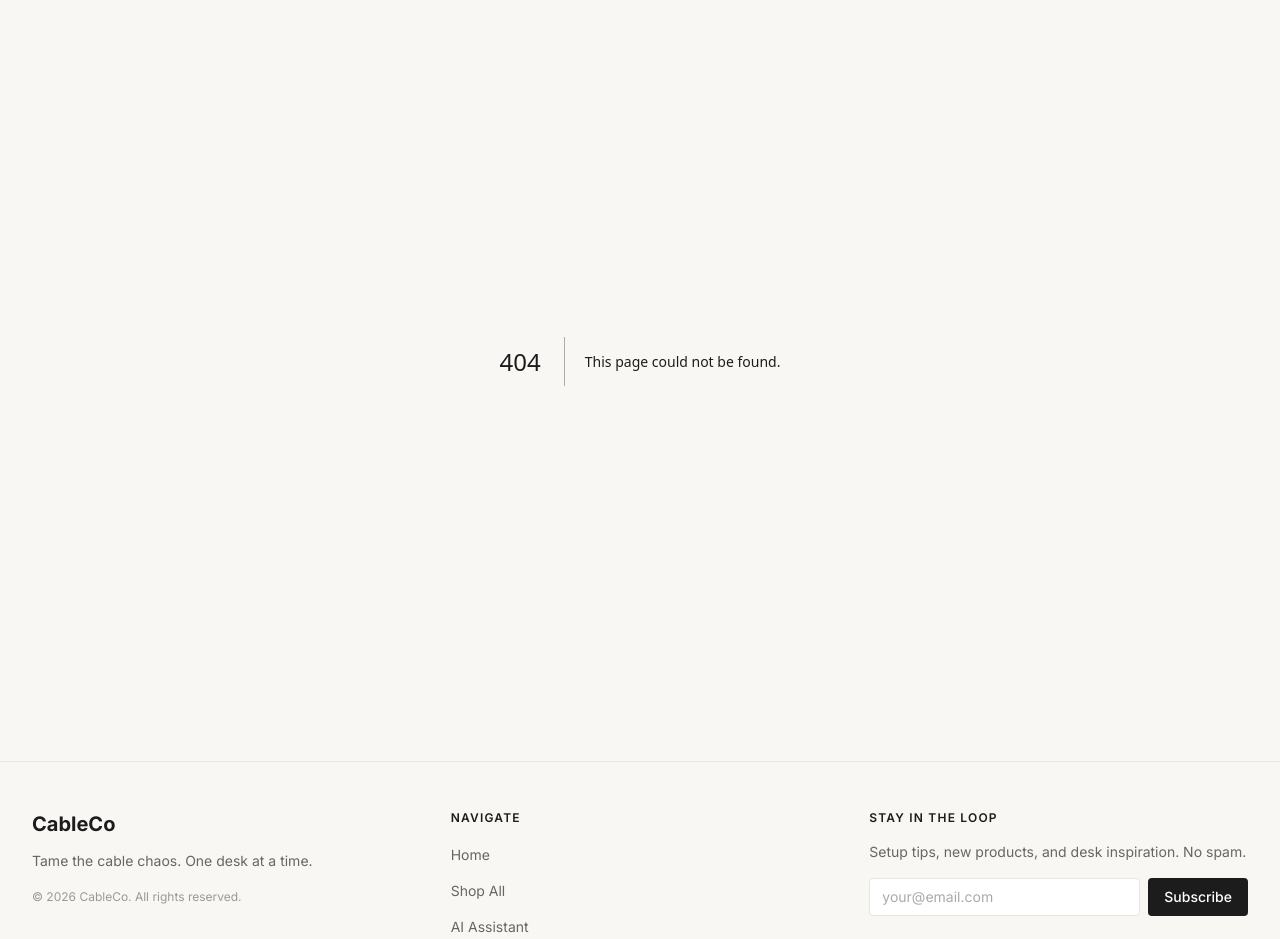
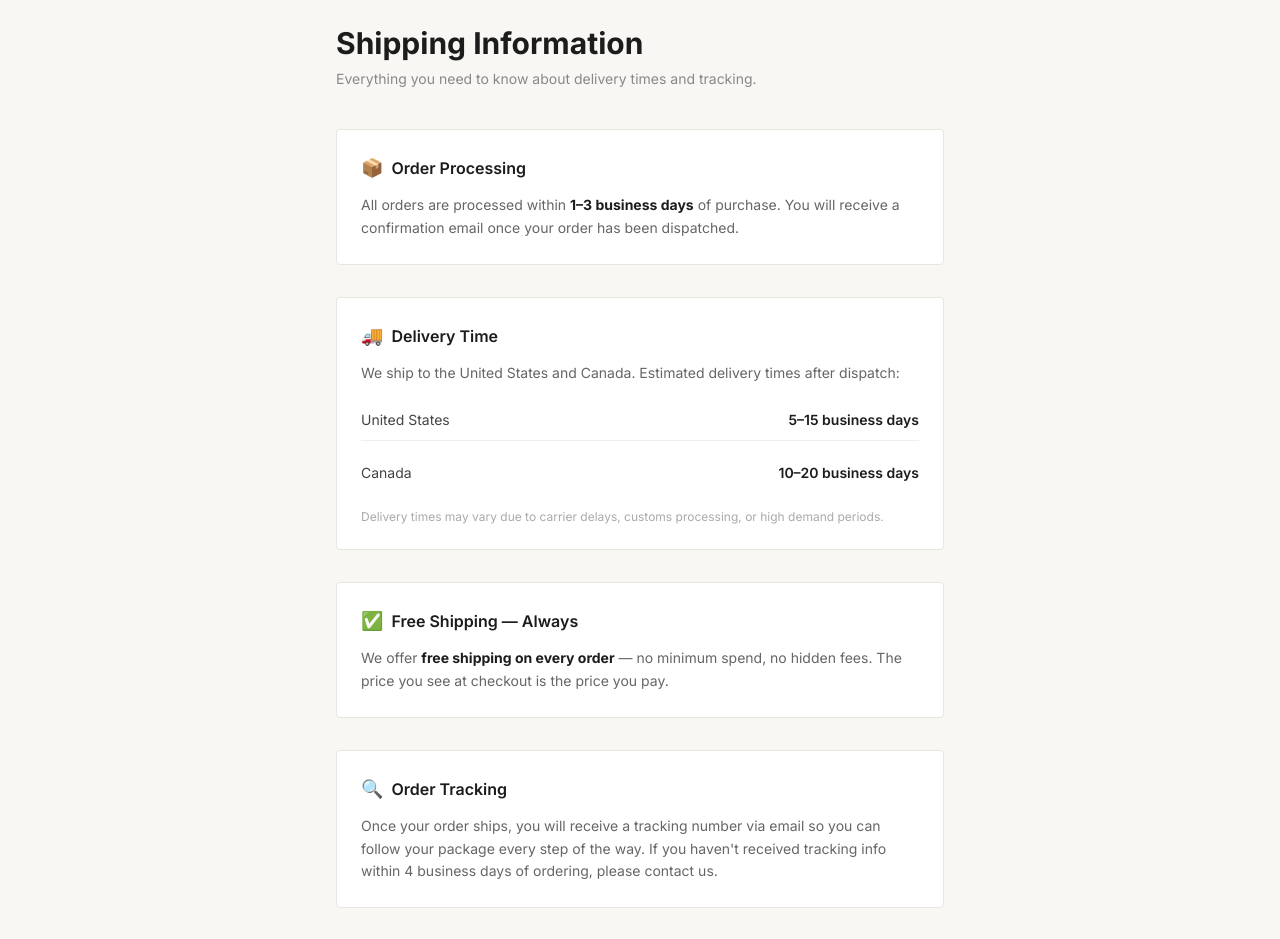
Before and after one commit to matteensekander/cable-management-shop, a Next.js app: page /shipping in a window 1280 px wide. Before the commit this address had no page. Shown: the part 140-1079 px from the top of the page. Built offline with nearby package versions, Linux system fonts and the light colour scheme.

Commit message:
Add shipping info page and link from footer and cart

```diff
--- a/src/app/cart/page.tsx
+++ b/src/app/cart/page.tsx
@@ -209,7 +209,12 @@ export default function CartPage() {
                 {loading ? 'Redirecting to Stripe…' : 'Proceed to Checkout'}
               </button>
               <p className="mt-4 text-xs text-[#888] text-center">
-                Free shipping on all orders
+                Free shipping · Delivered in 5–15 business days
+              </p>
+              <p className="mt-1 text-xs text-center">
+                <Link href="/shipping" className="text-[#AAA] hover:text-[#888] underline underline-offset-2 transition-colors">
+                  Shipping info
+                </Link>
               </p>
             </div>
           </div>
--- /dev/null
+++ b/src/app/shipping/page.tsx
@@ -0,0 +1,81 @@
+export const metadata = {
+  title: 'Shipping Information — CableCo',
+  description: 'Shipping times, delivery estimates, and order tracking for CableCo orders.',
+};
+
+export default function ShippingPage() {
+  return (
+    <div className="max-w-2xl mx-auto px-4 sm:px-6 lg:px-8 py-16">
+      <h1 className="text-3xl font-bold text-[#1C1C1C] mb-2">Shipping Information</h1>
+      <p className="text-[#888] mb-10 text-sm">Everything you need to know about delivery times and tracking.</p>
+
+      <div className="space-y-8">
+
+        {/* Processing */}
+        <div className="border border-[#E8E6E1] rounded-[4px] p-6 bg-white">
+          <h2 className="font-semibold text-[#1C1C1C] mb-3 flex items-center gap-2">
+            <span className="text-lg">📦</span> Order Processing
+          </h2>
+          <p className="text-sm text-[#666] leading-relaxed">
+            All orders are processed within <strong className="text-[#1C1C1C]">1–3 business days</strong> of purchase.
+            You will receive a confirmation email once your order has been dispatched.
+          </p>
+        </div>
+
+        {/* Delivery */}
+        <div className="border border-[#E8E6E1] rounded-[4px] p-6 bg-white">
+          <h2 className="font-semibold text-[#1C1C1C] mb-3 flex items-center gap-2">
+            <span className="text-lg">🚚</span> Delivery Time
+          </h2>
+          <p className="text-sm text-[#666] leading-relaxed mb-4">
+            We ship to the United States and Canada. Estimated delivery times after dispatch:
+          </p>
+          <div className="space-y-3">
+            <div className="flex justify-between items-center py-2.5 border-b border-[#F0EEE9]">
+              <span className="text-sm text-[#444]">United States</span>
+              <span className="text-sm font-semibold text-[#1C1C1C]">5–15 business days</span>
+            </div>
+            <div className="flex justify-between items-center py-2.5">
+              <span className="text-sm text-[#444]">Canada</span>
+              <span className="text-sm font-semibold text-[#1C1C1C]">10–20 business days</span>
+            </div>
+          </div>
+          <p className="text-xs text-[#AAA] mt-4">
+            Delivery times may vary due to carrier delays, customs processing, or high demand periods.
+          </p>
+        </div>
+
+        {/* Free shipping */}
+        <div className="border border-[#E8E6E1] rounded-[4px] p-6 bg-white">
+          <h2 className="font-semibold text-[#1C1C1C] mb-3 flex items-center gap-2">
+            <span className="text-lg">✅</span> Free Shipping — Always
+          </h2>
+          <p className="text-sm text-[#666] leading-relaxed">
+            We offer <strong className="text-[#1C1C1C]">free shipping on every order</strong> — no minimum spend, no hidden fees.
+            The price you see at checkout is the price you pay.
+          </p>
+        </div>
+
+        {/* Tracking */}
+        <div className="border border-[#E8E6E1] rounded-[4px] p-6 bg-white">
+          <h2 className="font-semibold text-[#1C1C1C] mb-3 flex items-center gap-2">
+            <span className="text-lg">🔍</span> Order Tracking
+          </h2>
+          <p className="text-sm text-[#666] leading-relaxed">
+            Once your order ships, you will receive a tracking number via email so you can follow your package every step of the way.
+            If you haven&apos;t received tracking info within 4 business days of ordering, please contact us.
+          </p>
+        </div>
+
+        {/* Questions */}
+        <div className="bg-[#F8F7F4] border border-[#E8E6E1] rounded-[4px] p-6">
+          <h2 className="font-semibold text-[#1C1C1C] mb-2">Questions about your order?</h2>
+          <p className="text-sm text-[#666]">
+            Email us at <a href="mailto:adeebjon@gmail.com" className="text-[#1C1C1C] underline underline-offset-2">adeebjon@gmail.com</a> and we&apos;ll get back to you within 24 hours.
+          </p>
+        </div>
+
+      </div>
+    </div>
+  );
+}
--- a/src/components/Footer.tsx
+++ b/src/components/Footer.tsx
@@ -44,6 +44,11 @@ export default function Footer() {
                   Cart
                 </Link>
               </li>
+              <li>
+                <Link href="/shipping" className="text-sm text-[#666] hover:text-[#1C1C1C] transition-colors">
+                  Shipping Info
+                </Link>
+              </li>
               <li className="pt-2 border-t border-[#E8E6E1]">
                 <Link href="/fulfillment" className="text-xs text-[#BBB] hover:text-[#888] transition-colors">
                   Owner: Fulfillment Guide
```
